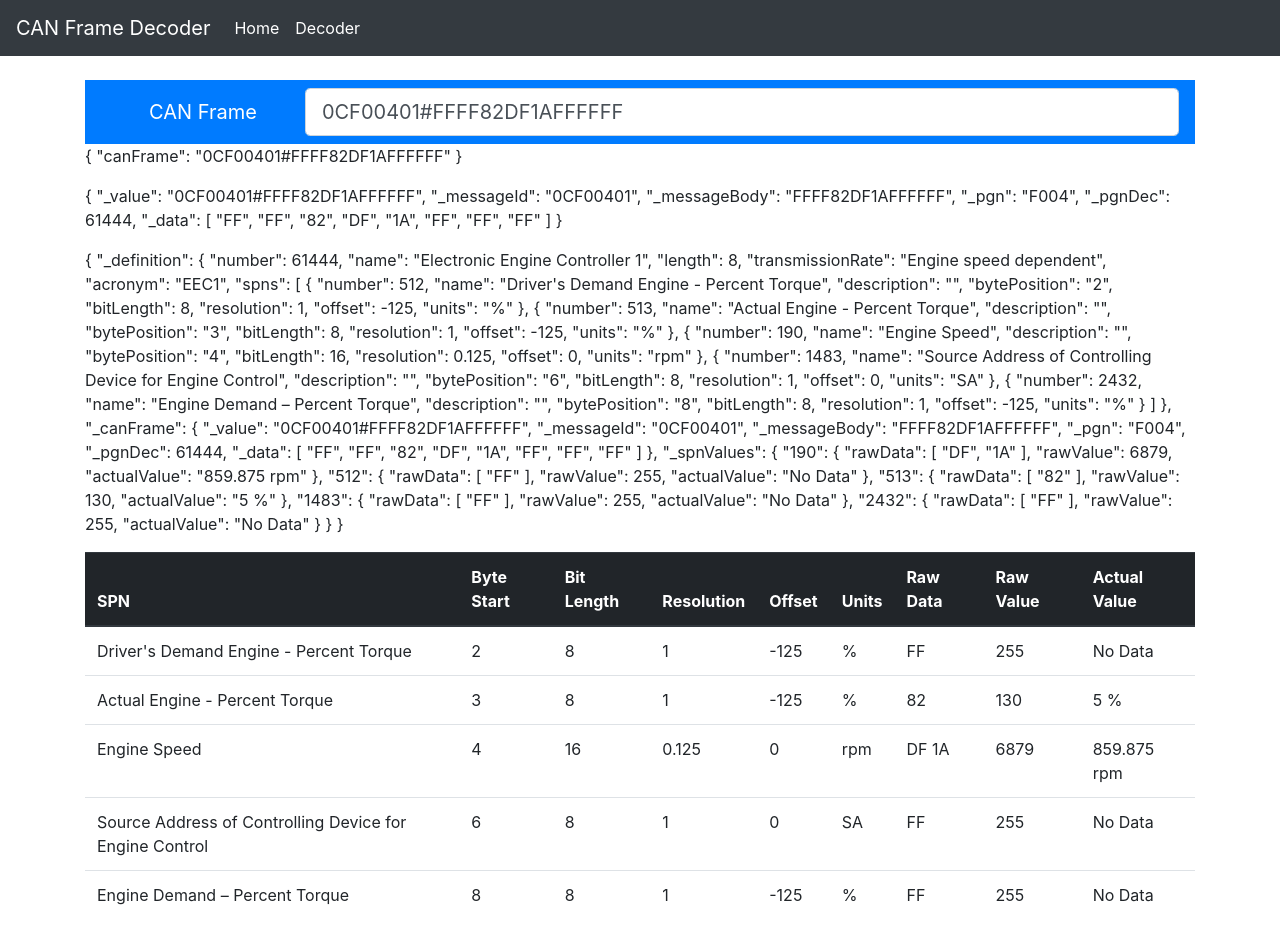
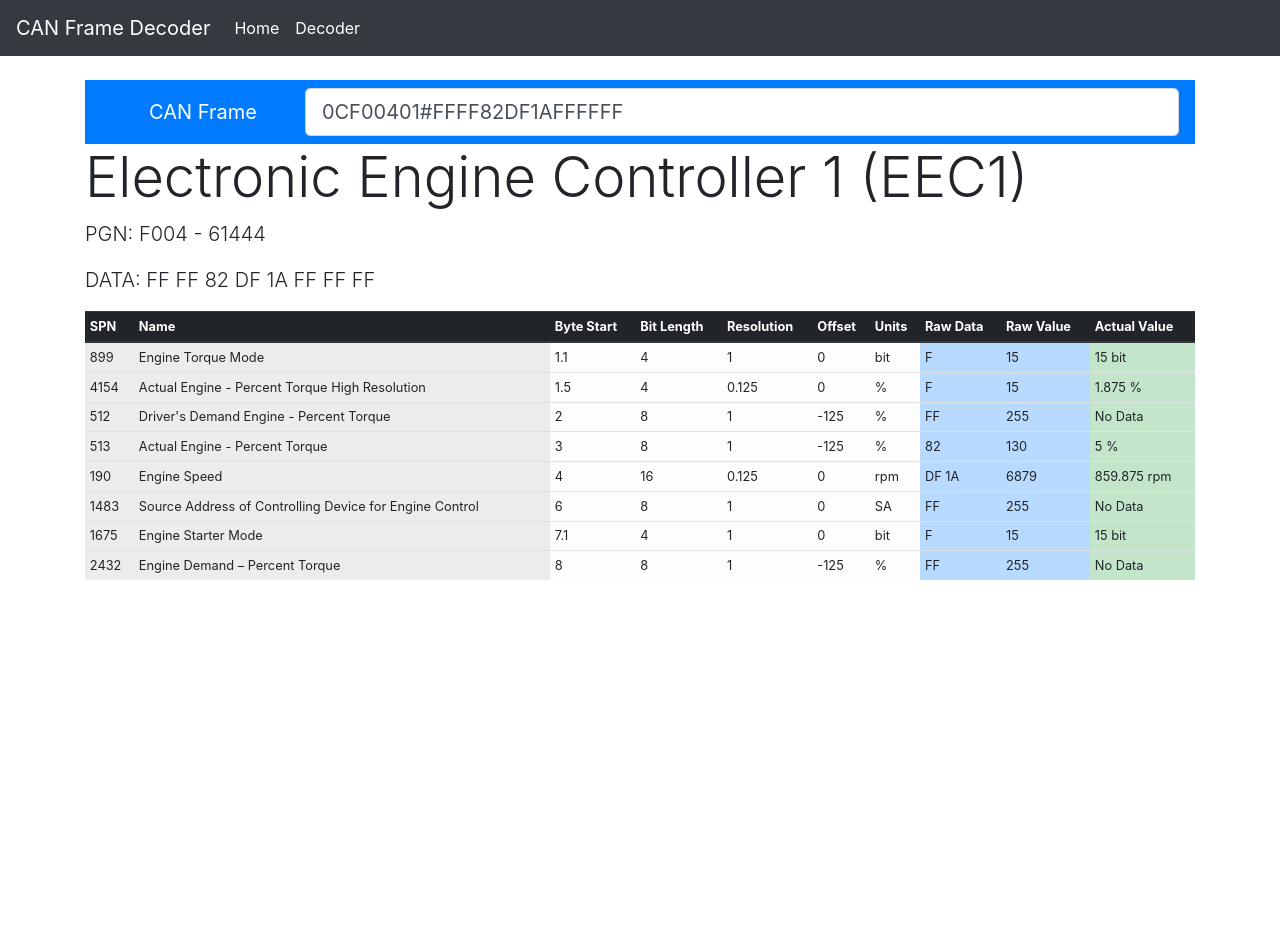
Before and after one commit to rodp82/can-frame-decoder, an Angular app: page /decoder in a window 1280 px wide. After the commit the page ends 800 px from the top, so only its background shows below. Built offline with nearby package versions, Linux system fonts and the light colour scheme.

Commit message:
UI Cleanup and start of bit value decoding

```diff
--- a/src/app/decoder/decoder.component.html
+++ b/src/app/decoder/decoder.component.html
@@ -9,14 +9,20 @@
            required>
   </form>
 </nav>
-<p>{{form.value | json}}</p>
-<p>{{canFrame | json}}</p>
-<p>{{canFrameResult | json}}</p>
 
-<table class="table" *ngIf="canFrameResult">
+<div *ngIf="canFrameResult">
+
+  <h1 class="display-4">
+    {{canFrameResult.definition.name}} ({{canFrameResult.definition.acronym}})</h1>
+
+  <p class="lead">PGN: {{canFrame.pgn}} - {{canFrame.pgnDec}}</p>
+  <p class="lead">DATA: {{canFrame.data.join(' ')}}</p>
+
+  <table class="table table-sm small" *ngIf="canFrameResult">
     <thead class="thead-dark">
       <tr>
         <th>SPN</th>
+        <th>Name</th>
         <th>Byte Start</th>
         <th>Bit Length</th>
         <th>Resolution</th>
@@ -29,15 +35,17 @@
     </thead>
     <tbody>
       <tr *ngFor="let spn of canFrameResult.definition.spns">
-      <td>{{spn.name}}</td>
-      <td>{{spn.bytePosition}}</td>
-      <td>{{spn.bitLength}}</td>
-      <td>{{spn.resolution}}</td>
-      <td>{{spn.offset}}</td>
-      <td>{{spn.units}}</td>
-      <td>{{canFrameResult.spnValues[spn.number].rawData.join(' ') }}</td>
-      <td>{{canFrameResult.spnValues[spn.number].rawValue }}</td>
-      <td>{{canFrameResult.spnValues[spn.number].actualValue }}</td>
+        <td class="table-active">{{spn.number}}</td>
+        <td class="table-active">{{spn.name}}</td>
+        <td class="table-light">{{spn.bytePosition}}</td>
+        <td class="table-light">{{spn.bitLength}}</td>
+        <td class="table-light">{{spn.resolution}}</td>
+        <td class="table-light">{{spn.offset}}</td>
+        <td class="table-light">{{spn.units}}</td>
+        <td class="table-primary">{{canFrameResult.spnValues[spn.number].rawData.join(' ') }}</td>
+        <td class="table-primary">{{canFrameResult.spnValues[spn.number].rawValue }}</td>
+        <td class="table-success">{{canFrameResult.spnValues[spn.number].actualValue }}</td>
       </tr>
     </tbody>
   </table>
+</div>
--- a/src/app/decoder/decoder.component.ts
+++ b/src/app/decoder/decoder.component.ts
@@ -33,13 +33,13 @@ export class DecoderComponent implements OnInit {
     //   new Spn( 1482, 'Source Address of Controlling Device for Transmission Control', '', '8', 8, '1 source address/bit', 0, 'SA'),
     // ] ),
     61444 : new Pgn(61444, 'Electronic Engine Controller 1', 8, 'Engine speed dependent', 'EEC1', [
-      // new Spn(899, 'Engine Torque Mode', '', '1.1', 4, '16 states/4 bit', 0, 'bit'),
-      // new Spn(4154, 'Actual Engine - Percent Torque High Resolution', '', '1.5', 4, '0.125%/bit', 0, '%'),
+      new Spn(899, 'Engine Torque Mode', '', '1.1', 4, 1, 0, 'bit'),
+      new Spn(4154, 'Actual Engine - Percent Torque High Resolution', '', '1.5', 4, 0.125, 0, '%'),
       new Spn(512, 'Driver\'s Demand Engine - Percent Torque', '', '2', 8, 1, -125, '%'),
       new Spn(513, 'Actual Engine - Percent Torque', '', '3', 8, 1, -125, '%'),
       new Spn(190, 'Engine Speed', '', '4', 16, 0.125, 0, 'rpm'),
       new Spn(1483, 'Source Address of Controlling Device for Engine Control', '', '6', 8, 1, 0, 'SA'),
-      // new Spn(1675, 'Engine Starter Mode', '', '7.1', 4, '16 states/4 bit', 0, 'bit'),
+      new Spn(1675, 'Engine Starter Mode', '', '7.1', 4, 1, 0, 'bit'),
       new Spn(2432, 'Engine Demand – Percent Torque', '', '8', 8, 1, -125, '%'),
     ])
   };
--- a/src/app/models/can-frame.ts
+++ b/src/app/models/can-frame.ts
@@ -7,11 +7,12 @@ export class CanFrame {
   private _data: string[] = [];
 
   constructor(canFrameStr: string) {
-    // console.log('Model constructed', canFrameStr);
     this.value = canFrameStr;
   }
 
   private _extractStr() {
+    this._resetModel();
+
     let split        = this._value.split('#');
     this.messageId   = split[ 0 ];
     this.messageBody = split[ 1 ];
@@ -33,12 +34,19 @@ export class CanFrame {
     return parseInt(v, 16);
   }
 
+  private _resetModel() {
+    this.messageId = '';
+    this.messageBody = '';
+    this.pgn = '';
+    this.pgnDec = 0;
+    this.data = [];
+  }
+
   get value(): string {
     return this._value;
   }
 
   set value(value: string) {
-    // console.log('Setting value');
     if (value.split('#').length !== 2) {
       throw new Error(`Incorrect format for CAN Frame value: "${value}"`);
     }
--- a/src/app/services/decoder.service.ts
+++ b/src/app/services/decoder.service.ts
@@ -45,9 +45,29 @@ export class DecoderService {
     return result;
   }
 
-  private _getSpnRawData(spn: Spn, messageByteArray: Array<string>) {
-    let byteStart = parseInt(spn.bytePosition, 10);
-    return messageByteArray.slice(byteStart - 1, (byteStart - 1) + (spn.bitLength / 8));
+  private _getSpnRawData(spn: Spn, messageByteArray: Array<string>): Array<string> {
+
+    let byteStart = 0;
+    switch (spn.bitLength) {
+      case 1:
+        break;
+      case 2:
+        break;
+      case 4:
+        let posSplit = spn.bytePosition.split('.');
+        byteStart = parseInt(posSplit[0], 10);
+        let bitPos = parseInt(posSplit[1], 10);
+
+        let byte =  messageByteArray[byteStart - 1];
+        return (bitPos === 5) ? [byte[1]] : [byte[0]];
+
+      case 8:
+      case 16:
+        byteStart = parseInt(spn.bytePosition, 10);
+        return messageByteArray.slice(byteStart - 1, (byteStart - 1) + (spn.bitLength / 8));
+      default:
+        throw new Error('not implemented');
+    }
   }
 
   private _calculateRawSpnValue(rawDataArray: Array<string>) {
```
Lines whose indentation alone changed are shown as unchanged.
